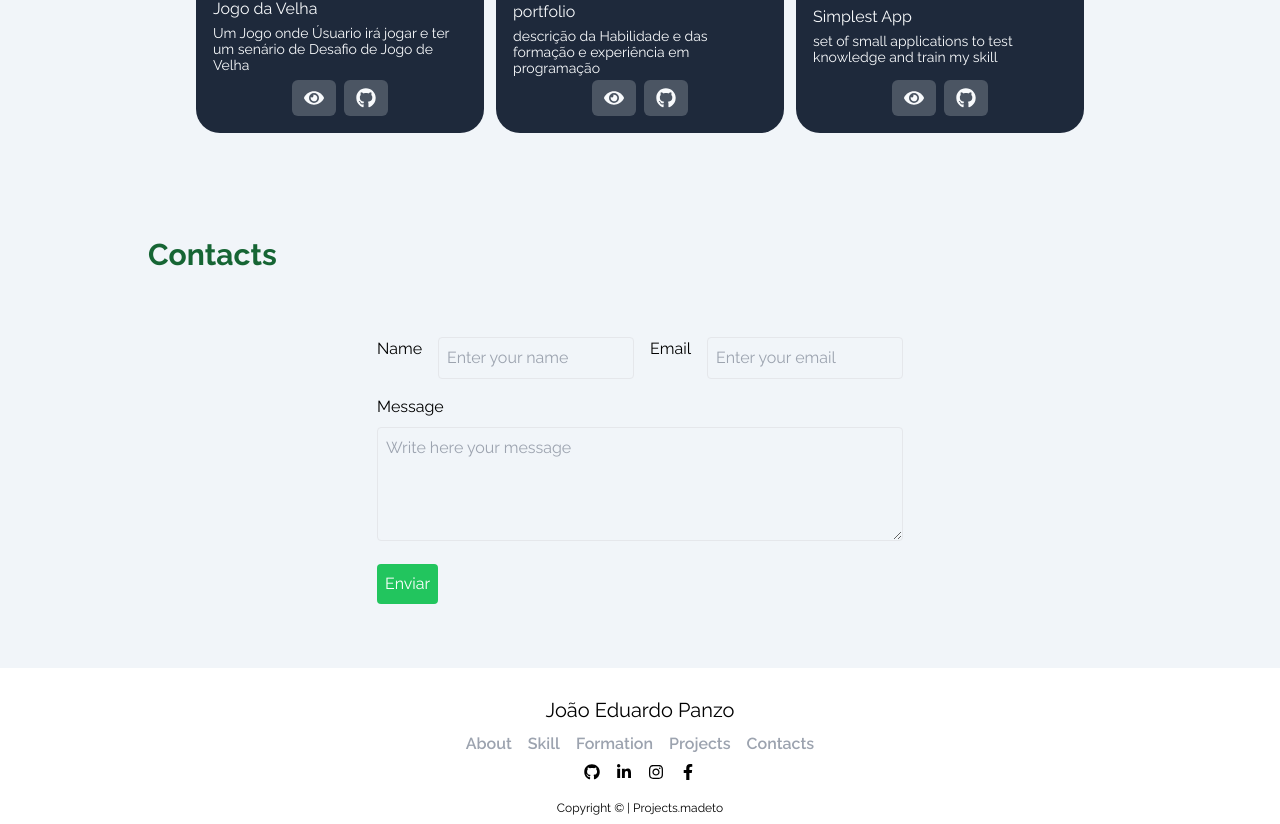
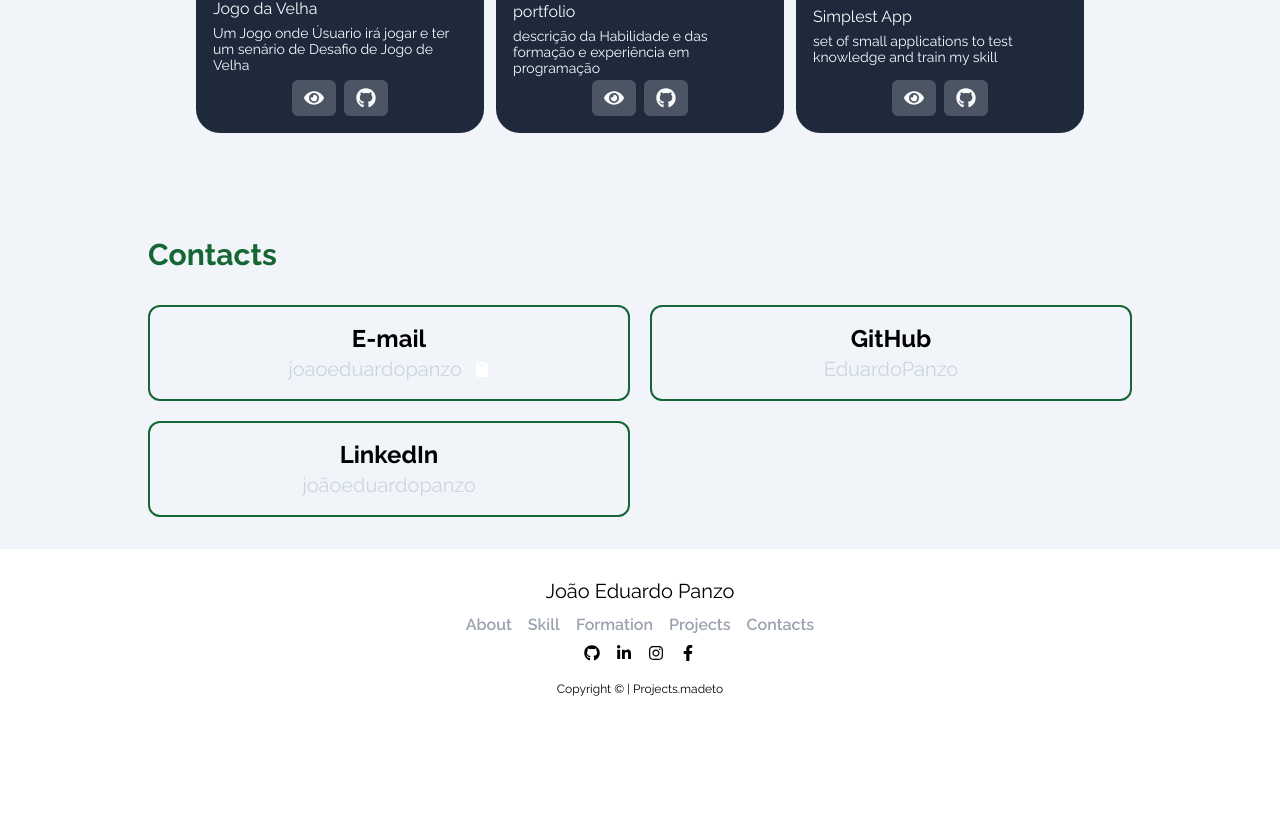
Before and after one commit to eduardojpanzo/portfolio, a Next.js app: page /en in a window 1280 px wide. Shown: the part 2695-3519 px from the top of the page. After the commit the page ends 3400 px from the top, so only its background shows below. Built offline with nearby package versions, Linux system fonts and the light colour scheme.

Commit message:
feat: contacts

```diff
--- /dev/null
+++ b/src/components/CopyButton.tsx
@@ -0,0 +1,21 @@
+"use client";
+import { FaClipboard } from "react-icons/fa";
+
+interface CopyButtonProps {
+  textToCopy: string;
+}
+
+export function CopyButton({ textToCopy }: CopyButtonProps) {
+  function handleCopy() {
+    navigator.clipboard.writeText(textToCopy);
+  }
+
+  return (
+    <button
+      onClick={() => handleCopy()}
+      className="inline-flex justify-center items-center"
+    >
+      <FaClipboard title="Clique aqui para copiar" className="fill-white" />
+    </button>
+  );
+}
--- a/src/sections/Contacts.tsx
+++ b/src/sections/Contacts.tsx
@@ -1,6 +1,26 @@
 import { useTranslations } from "next-intl";
 import { SectionContainer } from "../components/SectionContsiner";
 import { Title } from "../components/Title";
+import { CopyButton } from "../components/CopyButton";
+
+const contacts = [
+  {
+    title: "E-mail",
+    name: "joaoeduardopanzo",
+    link: "joaoeduardopanzo@gmail.com",
+    isMail: true,
+  },
+  {
+    title: "GitHub",
+    name: "EduardoPanzo",
+    link: "https://github.com/EduardoPanzo",
+  },
+  {
+    title: "LinkedIn",
+    name: "joãoeduardopanzo",
+    link: "https://www.linkedin.com/in/joãoeduardopanzo/",
+  },
+];
 
 export function Contacts() {
   const t = useTranslations("Contacts");
@@ -9,54 +29,26 @@ export function Contacts() {
       <div id="contacts">
         <Title name={t("title")} />
 
-        <div className="flex items-center justify-center ">
-          <form className="p-8  min-w-[320px] text-left">
-            <div className="flex flex-col  gap-4 md:flex-row">
-              <label htmlFor="name" className="block mb-2">
-                {t("form.name")}
-              </label>
-              <input
-                type="text"
-                id="name"
-                name="name"
-                placeholder={t("form.namePl")}
-                className="w-full p-2 mb-4 border rounded bg-transparent"
-                required
-              />
-
-              <label htmlFor="email" className="block mb-2">
-                {t("form.email")}
-              </label>
-              <input
-                type="email"
-                id="email"
-                name="email"
-                placeholder={t("form.emailPl")}
-                className="w-full p-2 mb-4 border rounded bg-transparent"
-                required
-              />
-            </div>
-
-            <label htmlFor="msg" className="block mb-2">
-              {t("form.msg")}
-            </label>
-            <textarea
-              id="msg"
-              name="msg"
-              rows={4}
-              placeholder={t("form.msgPl")}
-              className="w-full p-2 mb-4 border rounded bg-transparent"
-              required
-            ></textarea>
-
-            <button
-              type="submit"
-              className="bg-green-500 text-white p-2 rounded cursor-pointer hover:bg-green-600 transition duration-300"
+        <ul className="grid grid-cols-2 gap-5 justify-center">
+          {contacts.map(({ link, name, title, isMail }, idx) => (
+            <li
+              key={name + title + idx}
+              className="min-w-60 flex flex-col items-center  border-2 border-green-800 p-4 rounded-xl"
             >
-              Enviar
-            </button>
-          </form>
-        </div>
+              <span className="font-bold text-2xl">{title}</span>
+              <div className="flex gap-1 md:gap-3 items-center">
+                <a
+                  href={isMail ? `mailto:${link}` : link}
+                  target="_blank"
+                  className="text-lg md:text-xl text-slate-300 truncate"
+                >
+                  {name}
+                </a>
+                {isMail && <CopyButton textToCopy={link} />}
+              </div>
+            </li>
+          ))}
+        </ul>
       </div>
     </SectionContainer>
   );
```
